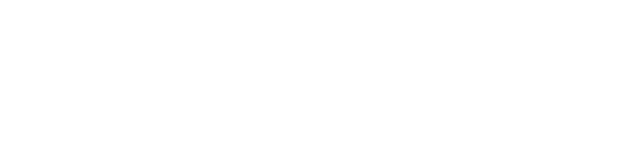
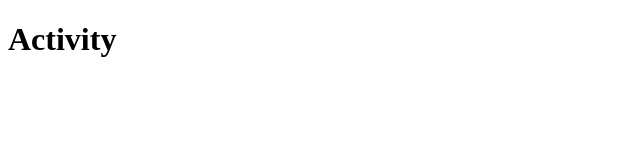
Before and after one commit to JirielSicangco/labActivity, a plain HTML site: page index.html in a window 1280 px wide. Shown: the whole page, without its empty margins (0-640 px from the left). Drawn offline with Linux system fonts and the light colour scheme.

Commit message:
Update index.html

```diff
--- a/index.html
+++ b/index.html
@@ -6,6 +6,6 @@
     <title>Document</title>
 </head>
 <body>
-
+    <h1>Activity</h1>
 </body>
 </html>
```
